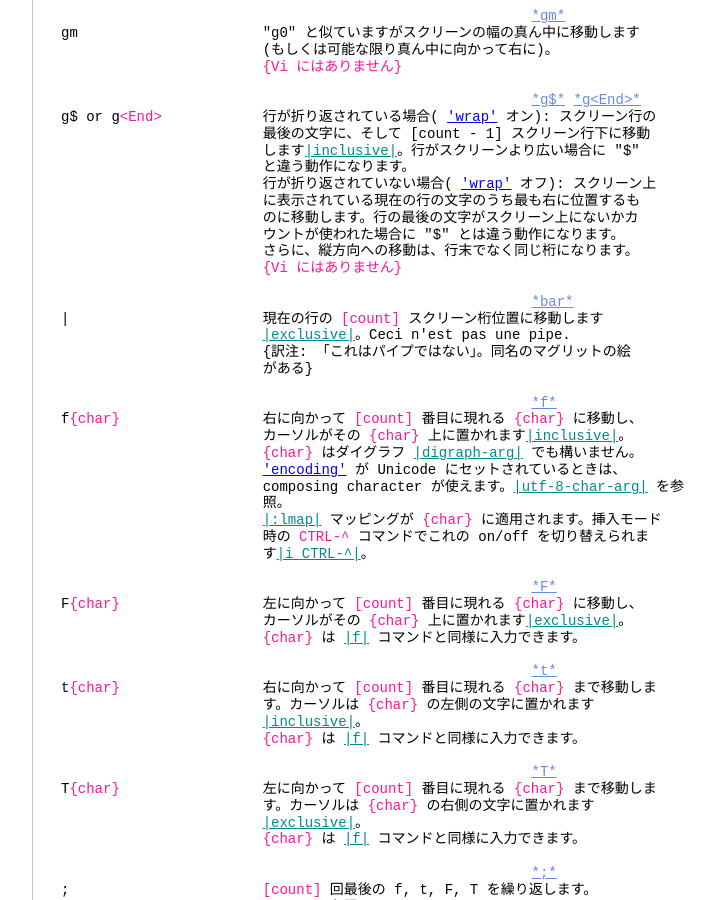
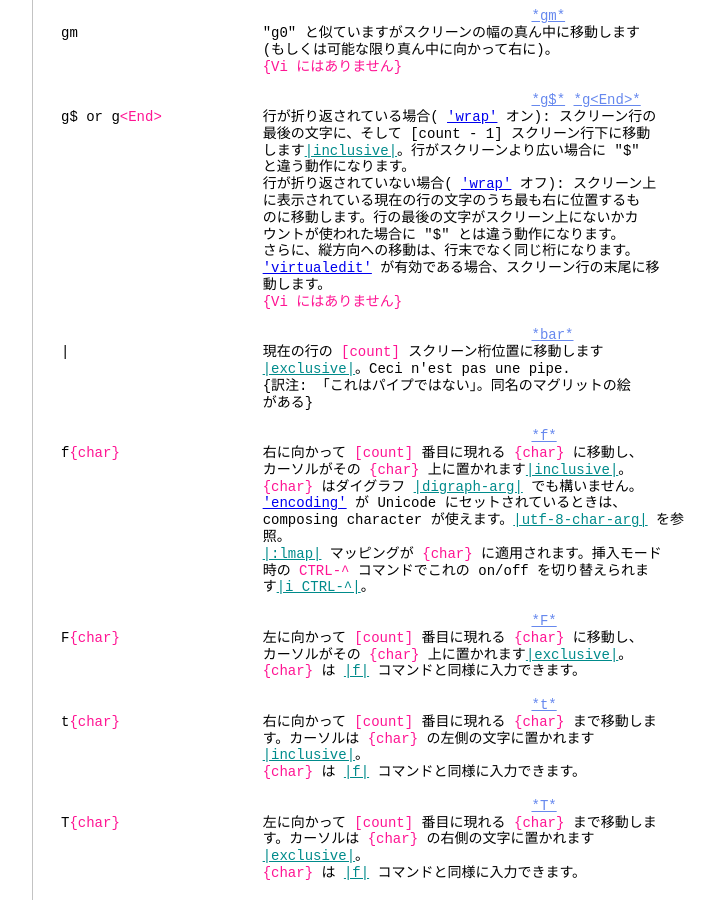
Before and after one commit to vim-jp/vimdoc-ja, a Jekyll site: the page built from motion.html, in a window 1280 px wide and 900 px high, scrolled down 3890 px. Shown: the whole window, without its empty margins (340-1055 px from the left). Built offline with Jekyll 4.4.1, drawn with Linux system fonts in a browser that asks for light colours; nearby versions of some CDN libraries; Markdown is read by kramdown in place of the engine named in the settings; comment, search, counter and statistics services are not loaded.

Commit message:
Deployed vim-jp/vimdoc-ja@c188a3295aac00a10b72c04b2451aacbfafebc9f by ixeris.kaoriya.net

```diff
--- a/motion.html
+++ b/motion.html
@@ -238,6 +238,8 @@ g$ or g<span class="Special">&lt;End&gt;</span>&nbsp;&nbsp;&nbsp;&nbsp;&nbsp;&nb
 &nbsp;&nbsp;&nbsp;&nbsp;&nbsp;&nbsp;&nbsp;&nbsp;&nbsp;&nbsp;&nbsp;&nbsp;&nbsp;&nbsp;&nbsp;&nbsp;&nbsp;&nbsp;&nbsp;&nbsp;&nbsp;&nbsp;&nbsp;&nbsp;のに移動します。行の最後の文字がスクリーン上にないかカ<br>
 &nbsp;&nbsp;&nbsp;&nbsp;&nbsp;&nbsp;&nbsp;&nbsp;&nbsp;&nbsp;&nbsp;&nbsp;&nbsp;&nbsp;&nbsp;&nbsp;&nbsp;&nbsp;&nbsp;&nbsp;&nbsp;&nbsp;&nbsp;&nbsp;ウントが使われた場合に &quot;$&quot; とは違う動作になります。<br>
 &nbsp;&nbsp;&nbsp;&nbsp;&nbsp;&nbsp;&nbsp;&nbsp;&nbsp;&nbsp;&nbsp;&nbsp;&nbsp;&nbsp;&nbsp;&nbsp;&nbsp;&nbsp;&nbsp;&nbsp;&nbsp;&nbsp;&nbsp;&nbsp;さらに、縦方向への移動は、行末でなく同じ桁になります。<br>
+&nbsp;&nbsp;&nbsp;&nbsp;&nbsp;&nbsp;&nbsp;&nbsp;&nbsp;&nbsp;&nbsp;&nbsp;&nbsp;&nbsp;&nbsp;&nbsp;&nbsp;&nbsp;&nbsp;&nbsp;&nbsp;&nbsp;&nbsp;&nbsp;<a class="Type" href="options.html#'virtualedit'">'virtualedit'</a>&nbsp;が有効である場合、スクリーン行の末尾に移<br>
+&nbsp;&nbsp;&nbsp;&nbsp;&nbsp;&nbsp;&nbsp;&nbsp;&nbsp;&nbsp;&nbsp;&nbsp;&nbsp;&nbsp;&nbsp;&nbsp;&nbsp;&nbsp;&nbsp;&nbsp;&nbsp;&nbsp;&nbsp;&nbsp;動します。<br>
 &nbsp;&nbsp;&nbsp;&nbsp;&nbsp;&nbsp;&nbsp;&nbsp;&nbsp;&nbsp;&nbsp;&nbsp;&nbsp;&nbsp;&nbsp;&nbsp;&nbsp;&nbsp;&nbsp;&nbsp;&nbsp;&nbsp;&nbsp;&nbsp;<span class="Special">{Vi にはありません}</span><br>
 <br>
 &nbsp;&nbsp;&nbsp;&nbsp;&nbsp;&nbsp;&nbsp;&nbsp;&nbsp;&nbsp;&nbsp;&nbsp;&nbsp;&nbsp;&nbsp;&nbsp;&nbsp;&nbsp;&nbsp;&nbsp;&nbsp;&nbsp;&nbsp;&nbsp;&nbsp;&nbsp;&nbsp;&nbsp;&nbsp;&nbsp;&nbsp;&nbsp;&nbsp;&nbsp;&nbsp;&nbsp;&nbsp;&nbsp;&nbsp;&nbsp;&nbsp;&nbsp;&nbsp;&nbsp;&nbsp;&nbsp;&nbsp;&nbsp;&nbsp;&nbsp;&nbsp;&nbsp;&nbsp;&nbsp;&nbsp;&nbsp;<a class="Constant" href="motion.html#bar" name="bar">*bar*</a><br>
```
